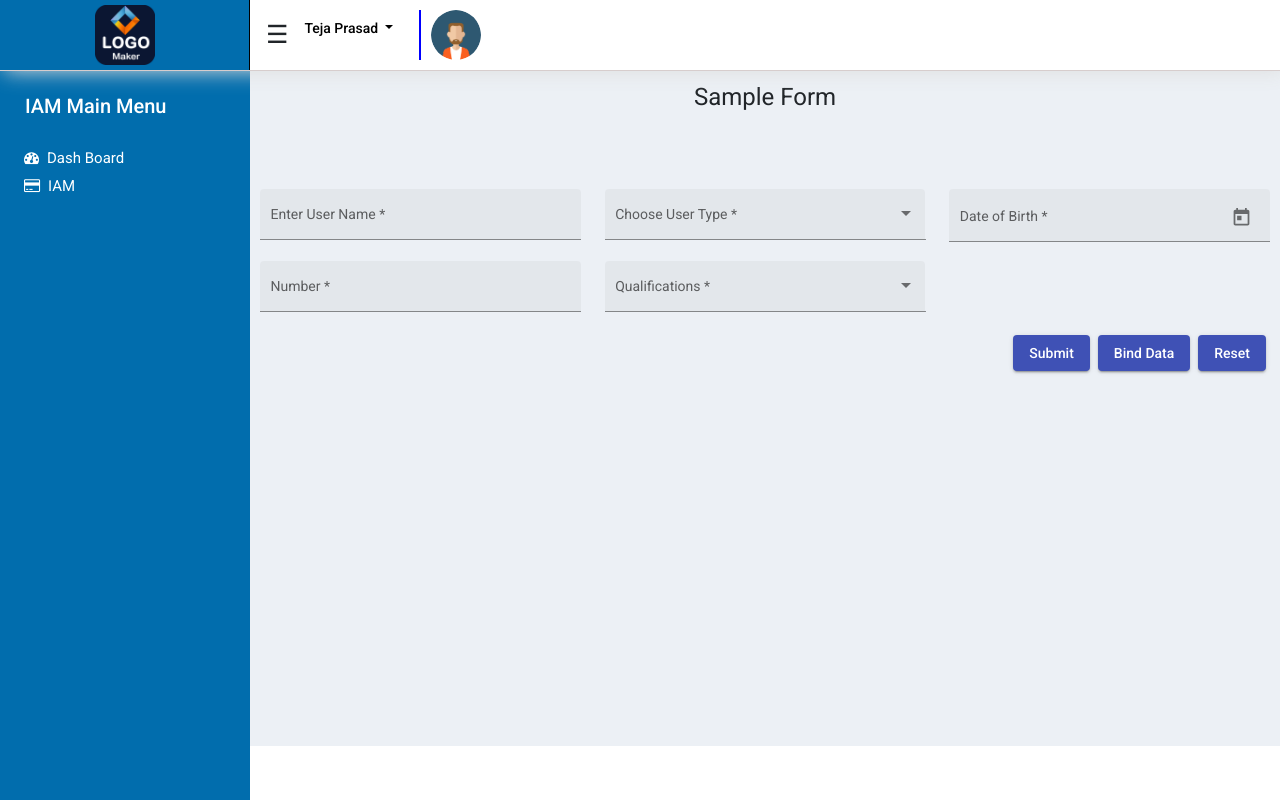
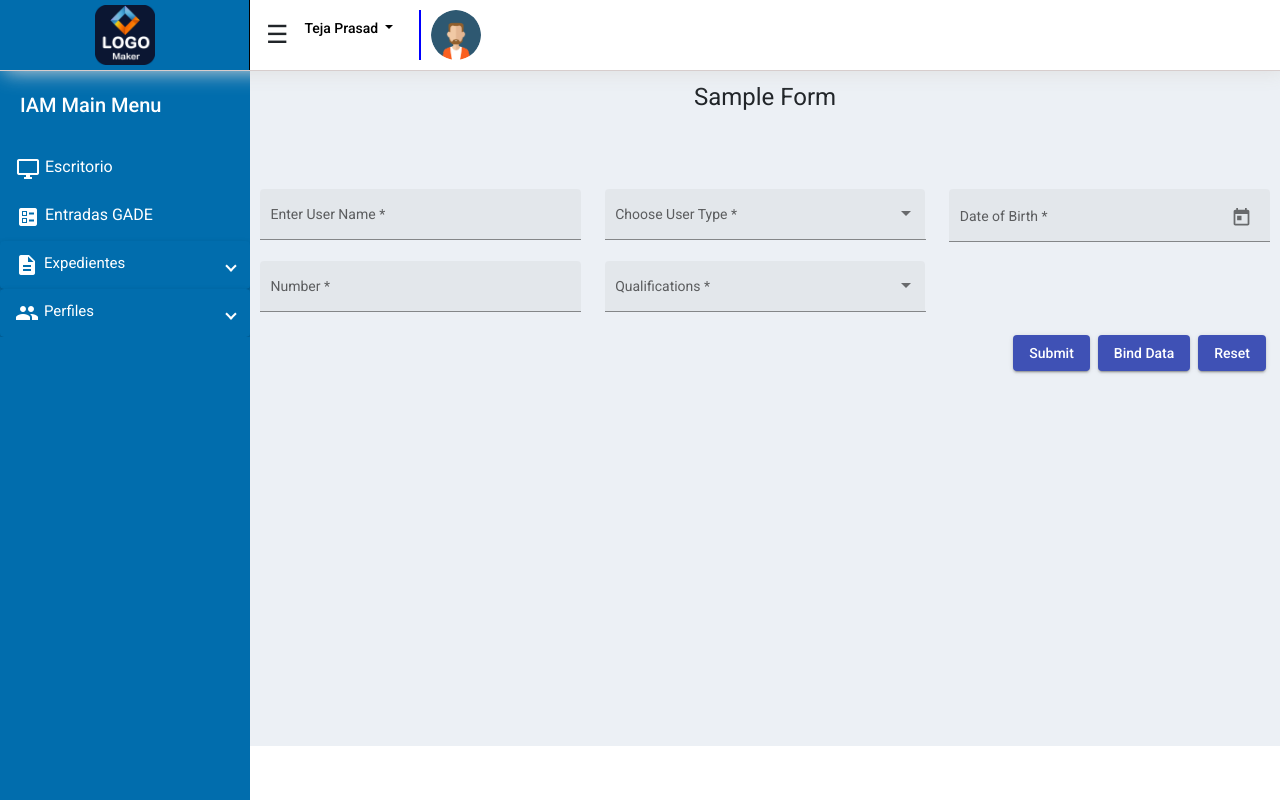
Before and after one commit to Tejaprasadhub/reactiveforms, an Angular app: page / in a window 1280 px wide. Built offline with nearby package versions, Linux system fonts and the light colour scheme.

Commit message:
left nav added

```diff
--- a/src/app/left-nav/left-nav.component.css
+++ b/src/app/left-nav/left-nav.component.css
@@ -1,3 +1,4 @@
+
 .main-sidemenu{
     max-height: calc(100vh - 90px);
     background: #016dad !important;
@@ -10,8 +11,24 @@
     width: 250px;
     z-index: 810;
     transition: transform .3s ease-in-out,margin .3s ease-in-out;
+    color: #fff;
+}
+.mat-drawer{
+    display: contents!important;
+    visibility:visible!important;
+}
+::ng-deep .mat-drawer-inner-container,.mat-expansion-panel{
+    background-color: #016dad !important;
+}
+::ng-deep .mat-expansion-panel-header-description,::ng-deep .mat-expansion-indicator::after {
+    color: #fff !important;
+}
+::ng-deep .mat-expansion-panel-header {
+    padding: 0px 15px !important;
 }
 
+
+/*
 .main-sidemenu h2{
     color:#fff;
 }
@@ -19,4 +36,4 @@
 color: #fff;
     text-decoration: none;
     font-size: 15px;
-}
+} */
--- a/src/app/left-nav/left-nav.component.html
+++ b/src/app/left-nav/left-nav.component.html
@@ -1,10 +1,49 @@
 <div class="main-sidemenu">
-    <div class="row" style="padding: 20px 10px 10px 25px;">
+    <div class="row" style="padding: 19px 10px 0px 20px">
         <h2>IAM Main Menu</h2>
     </div>
-    <div class="row">
-        <div class="col-md-12 mb-2"><a href="#" class="p-4"><i class="fa fa-dashboard"></i> <span class="m-2">Dash Board</span></a></div>
-        <div class="col-md-12 mb-2"><a href="#" class="p-4"><i class="fa fa-credit-card"></i> <span class="m-2">IAM</span></a></div>
+    <mat-sidenav-container class="example-sidenav-container">
+        <mat-sidenav #snav fixedTopGap="56" style="visibility: visible!important;">
+            <mat-nav-list>
+                <span *ngFor="let item of menu">
+                    <span *ngIf="item.children && item.children.length > 0">
+                        <mat-accordion>
+                            <mat-expansion-panel>
+                                <mat-expansion-panel-header>
+                                    <mat-panel-title style="color: #fff!important;">
+                                        <!-- Cabeceras del submenu -->
+                                        <div fxLayout="row" class="d-flex" fxLayoutAlign="space-between center">
+                                            <mat-icon style="margin-right:5px">{{item.iconName}}</mat-icon>
+                                            <span>{{item.displayName}}</span>
 
-    </div>
+                                        </div>
+                                    </mat-panel-title>
+                                </mat-expansion-panel-header>
+                                <span *ngFor="let child of item.children">
+                                    <mat-list-item routerLink="[child.route]" style="color: #fff!important;">
+                                        <!-- Entradas de cada submenú  -->
+                                        <div fxLayout="row" class="d-flex" fxLayoutAlign="space-between center">
+                                            <mat-icon style="margin-right:5px">{{child.iconName}}</mat-icon>
+                                            <span>{{item.displayName}}</span>
+                                        </div>
+                                    </mat-list-item>
+                                </span>
+                            </mat-expansion-panel>
+                        </mat-accordion>
+                    </span>
+                    <span *ngIf="!item.children || item.children.length === 0">
+                        <mat-list-item routerLink="[item.route]" style="color: #fff!important;">
+                            <!-- Entradas principales -->
+                            <div fxLayout="row" class="d-flex" fxLayoutAlign="space-between center">
+                                <mat-icon style="margin-right:5px">{{item.iconName}}</mat-icon>
+                                <span>{{item.displayName}}</span>
+                            </div>
+                        </mat-list-item>
+                    </span>
+                </span>
+            </mat-nav-list>
+        </mat-sidenav>
+
+    </mat-sidenav-container>
+
 </div>
--- a/src/app/left-nav/left-nav.component.ts
+++ b/src/app/left-nav/left-nav.component.ts
@@ -6,10 +6,50 @@ import { Component, OnInit } from '@angular/core';
   styleUrls: ['./left-nav.component.css']
 })
 export class LeftNavComponent implements OnInit {
-
+menu:any[]=[];
   constructor() { }
 
   ngOnInit(): void {
+    this.menu = [
+      {
+        displayName: 'Escritorio',
+        iconName: 'desktop_windows',
+        route: 'escritorio',
+      },
+      {
+        displayName: 'Entradas GADE',
+        iconName: 'ballot',
+        route: 'entradasGADE',
+      },
+      {
+        displayName: 'Expedientes',
+        iconName: 'description',
+        children: [
+          {
+            displayName: 'Mis Expedientes',
+            iconName: 'how_to_reg',
+            route: '/misexpedientes'
+          },
+          {
+            displayName: 'Todos',
+            iconName: 'waves',
+            route: '/todos'
+          }
+        ]
+      },
+      {
+        displayName: 'Perfiles',
+        iconName: 'group',
+        children: [
+            {
+              displayName: 'Búsqueda Perfil',
+              iconName: 'search',
+              route: '/busquedaperfiles'
+            }
+          ]
+        }
+    ];
+
   }
 
 }
--- a/src/app/sample-component/sample-component.component.html
+++ b/src/app/sample-component/sample-component.component.html
@@ -81,7 +81,7 @@
         </div>
 
         <div class="col-md-4">
-          <mat-form-field appearance="fill">
+          <mat-form-field  #mydiv appearance="fill">
             <mat-label>Choose User Type</mat-label>
             <mat-select  formControlName="usertype"
             [ngClass]="{'error':((!addUserForm.controls['usertype'].valid && addUserForm.controls['usertype'].touched) || (!addUserForm.controls['usertype'].valid && addUserForm.controls['usertype'].untouched && formSubmitAttempt)),'required':(isRequired == true )}">
--- a/src/styles.css
+++ b/src/styles.css
@@ -18,6 +18,7 @@ body {
   margin-left: 250px;
   transition: transform 0.3s ease-in-out, margin 0.3s ease-in-out;
 }
+
 
 .sidebar-collapse .main-sidemenu {
   display: none !important;
```
Also changed, not shown: src/app/app.module.ts (+9 -1 lines).
